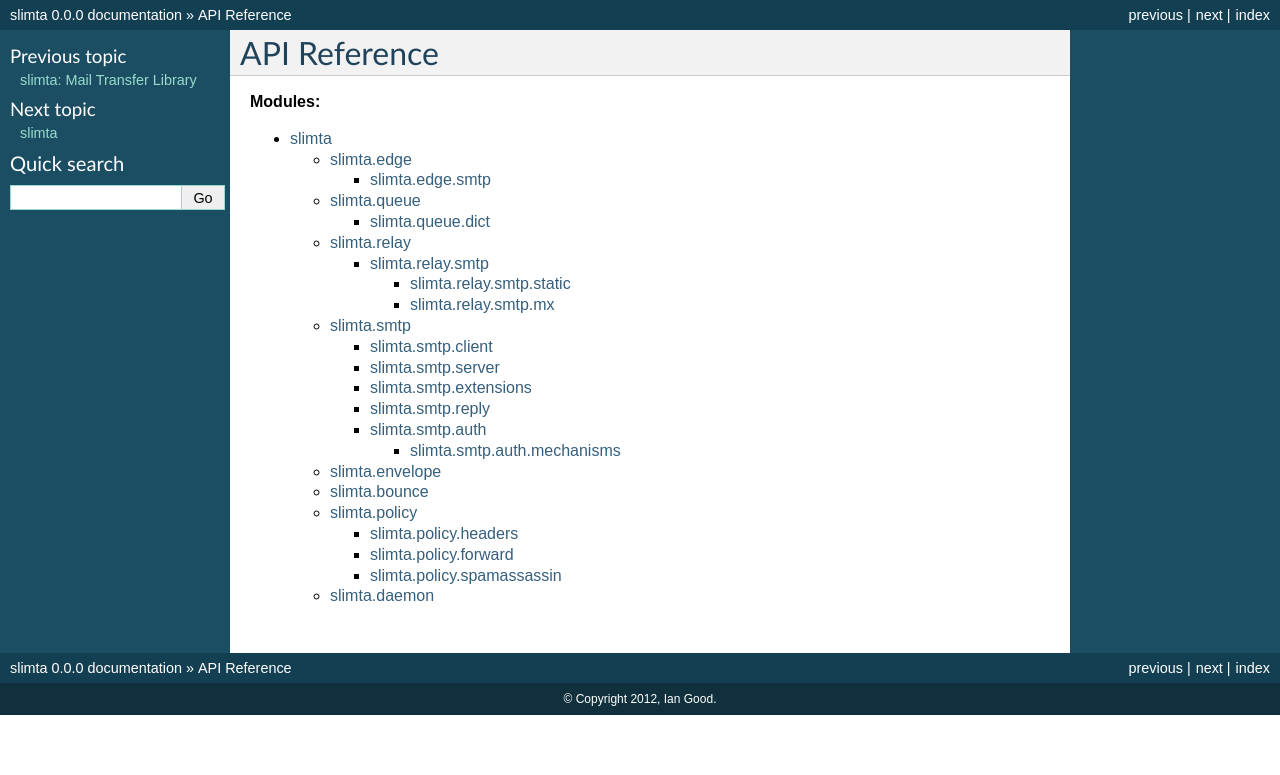
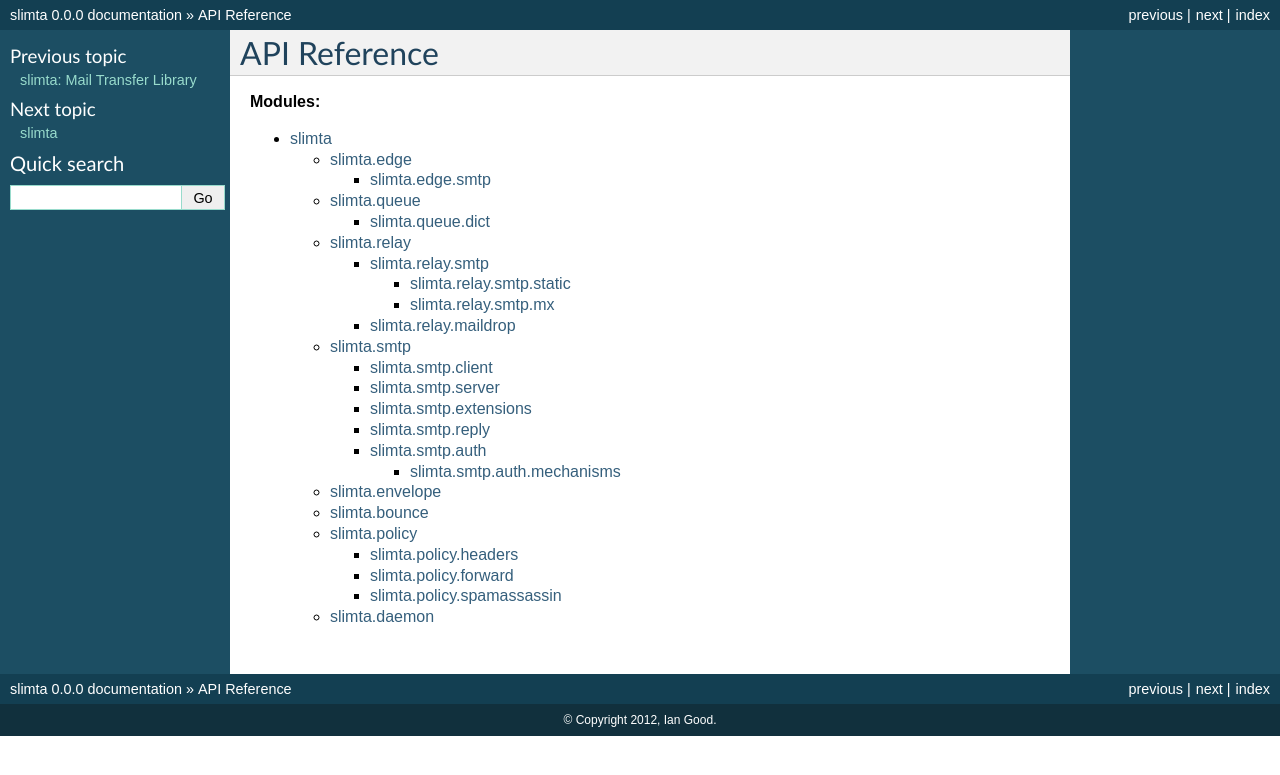
Before and after one commit to slimta/python-slimta, a Sphinx documentation site: the page built from doc/api.rst, in a window 1280 px wide. Shown: the top 775 px of the page. Built offline with Sphinx 7.4.7, drawn with Linux system fonts in a browser that asks for light colours.

Commit message:
maildrop docs

```diff
--- /dev/null
+++ b/doc/api/slimta.relay.maildrop.rst
@@ -0,0 +1,8 @@
+
+.. include:: /global.rst
+
+slimta.relay.maildrop
+=====================
+
+.. automodule:: slimta.relay.maildrop
+   :members:
--- a/doc/api/slimta.relay.rst
+++ b/doc/api/slimta.relay.rst
@@ -14,3 +14,4 @@
 .. toctree::
 
    slimta.relay.smtp
+   slimta.relay.maildrop
```
